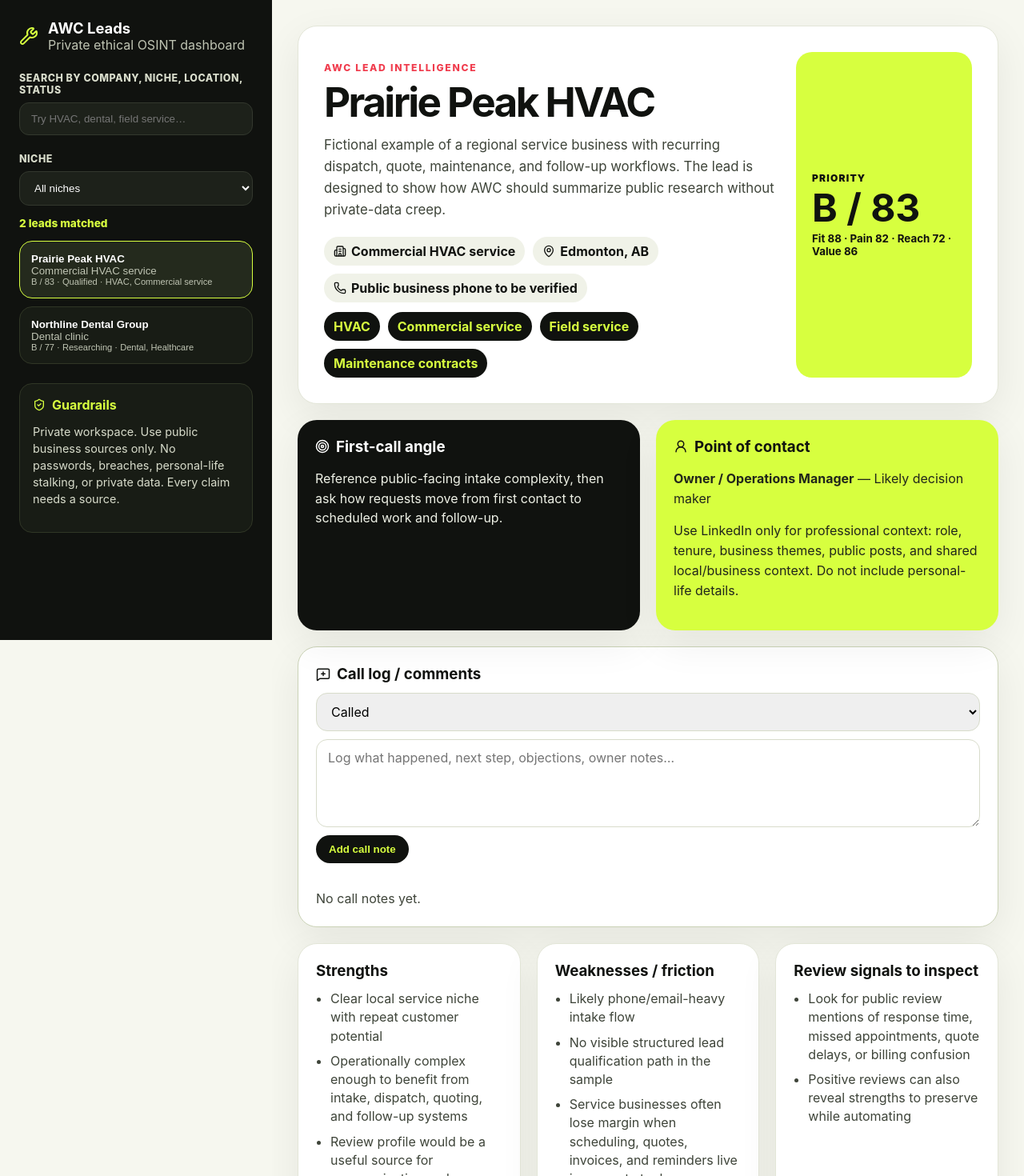
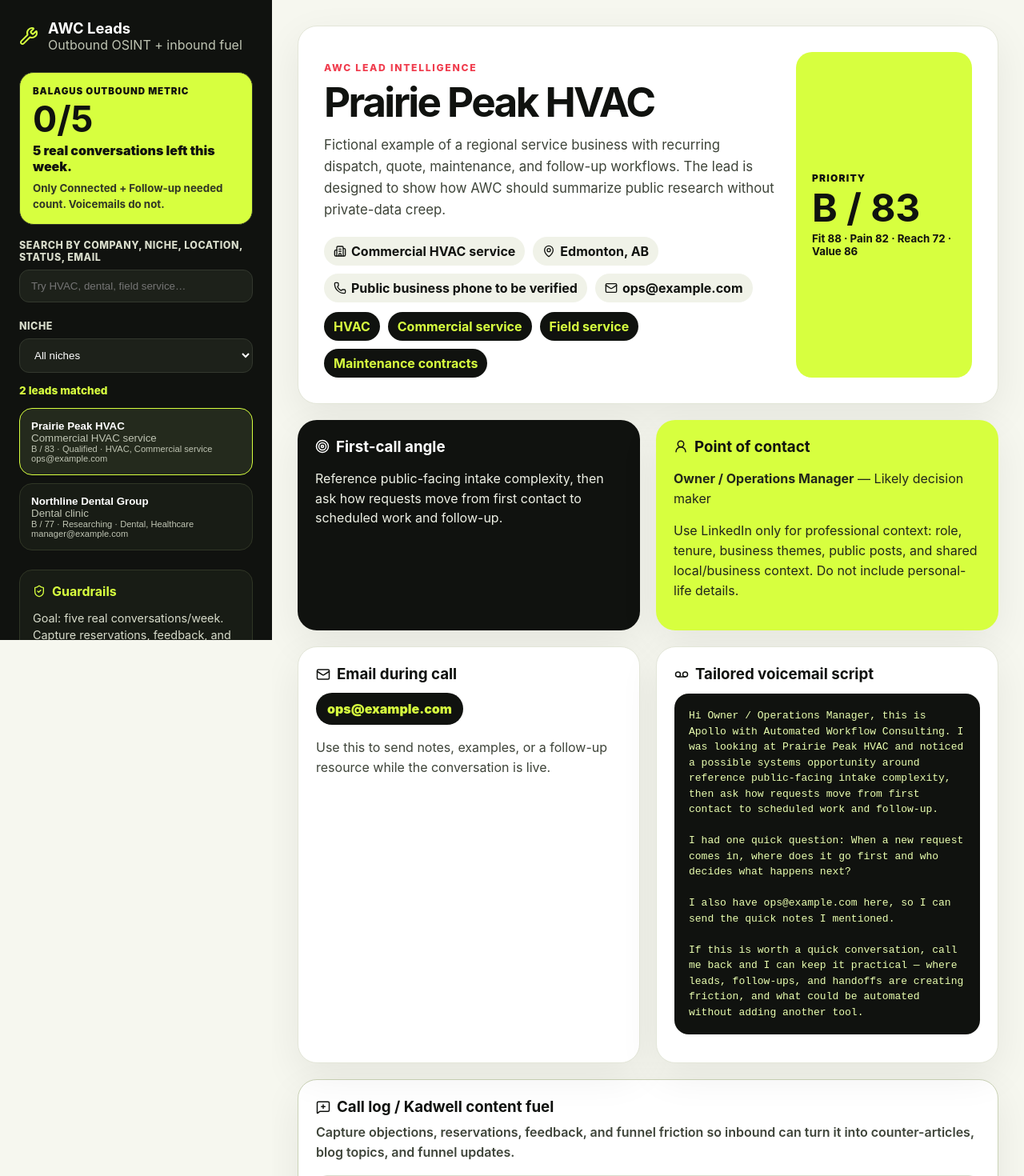
Before and after one commit to apollo357apollo357/awc-lead-dashboard, a React (Vite) app: page / in a window 1280 px wide. Shown: the top 1470 px of the page at 80% size. Built offline with nearby package versions, Linux system fonts and the light colour scheme.

Commit message:
feat: add outbound metrics and inbound feedback capture

```diff
--- a/src/App.tsx
+++ b/src/App.tsx
@@ -1,11 +1,12 @@
 import { FormEvent, useEffect, useMemo, useState } from 'react';
-import { Building2, ExternalLink, Gauge, MapPin, MessageSquarePlus, Phone, ShieldCheck, Sparkles, Target, UserRound, Wrench } from 'lucide-react';
+import { Building2, ExternalLink, Gauge, Mail, MapPin, MessageSquarePlus, Phone, ShieldCheck, Sparkles, Target, UserRound, Voicemail, Wrench } from 'lucide-react';
 import { sampleLeads } from './data/sampleLeads';
 import type { CallLog, Lead } from './types';
-import { calculatePriorityScore, gradeLead, summarizeLeadForCall } from './lib/leadScoring';
+import { calculatePriorityScore, countWeeklyConversations, createVoicemailScript, gradeLead, summarizeLeadForCall } from './lib/leadScoring';
 import './styles.css';
 
 const CALL_LOG_STORAGE_KEY = 'awc-lead-call-logs-v1';
+const WEEKLY_CONVERSATION_GOAL = 5;
 const scoreLabel = (lead: Lead) => `${gradeLead(lead)} / ${calculatePriorityScore(lead)}`;
 
 const loadCallLogs = (): CallLog[] => {
@@ -17,6 +18,21 @@
   } catch {
     return [];
   }
+};
+
+const startOfWeek = (date: Date) => {
+  const start = new Date(date);
+  const day = start.getDay();
+  const diff = start.getDate() - day + (day === 0 ? -6 : 1);
+  start.setDate(diff);
+  start.setHours(0, 0, 0, 0);
+  return start;
+};
+
+const endOfWeek = (date: Date) => {
+  const end = startOfWeek(date);
+  end.setDate(end.getDate() + 7);
+  return end;
 };
 
 function ListBlock({ title, items }: { title: string; items: string[] }) {
@@ -47,28 +63,81 @@
   );
 }
 
+function WeeklyMetrics({ logs }: { logs: CallLog[] }) {
+  const now = new Date();
+  const weeklyConversations = countWeeklyConversations(logs, startOfWeek(now), endOfWeek(now));
+  const remaining = Math.max(0, WEEKLY_CONVERSATION_GOAL - weeklyConversations);
+
+  return (
+    <section className="metric-card">
+      <span>Balagus outbound metric</span>
+      <strong>{weeklyConversations}/{WEEKLY_CONVERSATION_GOAL}</strong>
+      <p>{remaining === 0 ? 'Weekly conversation target hit.' : `${remaining} real conversation${remaining === 1 ? '' : 's'} left this week.`}</p>
+      <small>Only Connected + Follow-up needed count. Voicemails do not.</small>
+    </section>
+  );
+}
+
+function ContactActions({ lead }: { lead: Lead }) {
+  return (
+    <section className="card contact-actions">
+      <h3><Mail size={18} /> Email during call</h3>
+      {lead.contact.email ? (
+        <>
+          <a href={`mailto:${lead.contact.email}?subject=${encodeURIComponent(`AWC follow-up for ${lead.companyName}`)}`}>{lead.contact.email}</a>
+          <p>Use this to send notes, examples, or a follow-up resource while the conversation is live.</p>
+        </>
+      ) : <p>No public business email captured yet. Add it during enrichment before calling.</p>}
+    </section>
+  );
+}
+
+function VoicemailScript({ lead }: { lead: Lead }) {
+  return (
+    <section className="card callprep">
+      <h3><Voicemail size={18} /> Tailored voicemail script</h3>
+      <pre>{createVoicemailScript(lead)}</pre>
+    </section>
+  );
+}
+
 function CallActivity({ lead, logs, onAddLog }: { lead: Lead; logs: CallLog[]; onAddLog: (log: CallLog) => void }) {
   const [outcome, setOutcome] = useState<CallLog['outcome']>('Called');
   const [comment, setComment] = useState('');
+  const [reservation, setReservation] = useState('');
+  const [feedback, setFeedback] = useState('');
+  const [friction, setFriction] = useState('');
+  const [emailSent, setEmailSent] = useState(false);
+
+  const hasNote = [comment, reservation, feedback, friction].some((value) => value.trim());
 
   const handleSubmit = (event: FormEvent<HTMLFormElement>) => {
     event.preventDefault();
-    if (!comment.trim()) return;
+    if (!hasNote) return;
 
     onAddLog({
       id: `${lead.id}-${Date.now()}`,
       leadId: lead.id,
       createdAt: new Date().toISOString(),
       outcome,
-      comment: comment.trim()
+      comment: comment.trim(),
+      reservation: reservation.trim(),
+      feedback: feedback.trim(),
+      friction: friction.trim(),
+      emailSent
     });
     setOutcome('Called');
     setComment('');
+    setReservation('');
+    setFeedback('');
+    setFriction('');
+    setEmailSent(false);
   };
 
   return (
     <section className="card call-activity">
-      <h3><MessageSquarePlus size={18} /> Call log / comments</h3>
+      <h3><MessageSquarePlus size={18} /> Call log / Kadwell content fuel</h3>
+      <p className="field-help">Capture objections, reservations, feedback, and funnel friction so inbound can turn it into counter-articles, blog topics, and funnel updates.</p>
       <form onSubmit={handleSubmit} className="call-form">
         <select value={outcome} onChange={(event) => setOutcome(event.target.value as CallLog['outcome'])} aria-label="Call outcome">
           <option>Called</option>
@@ -77,18 +146,25 @@
           <option>Follow-up needed</option>
           <option>Not interested</option>
         </select>
-        <textarea value={comment} onChange={(event) => setComment(event.target.value)} placeholder="Log what happened, next step, objections, owner notes…" />
-        <button type="submit">Add call note</button>
+        <textarea value={comment} onChange={(event) => setComment(event.target.value)} placeholder="Conversation notes / next step…" />
+        <textarea value={reservation} onChange={(event) => setReservation(event.target.value)} placeholder="Reservations or objections: price, timing, trust, internal capacity…" />
+        <textarea value={feedback} onChange={(event) => setFeedback(event.target.value)} placeholder="Feedback: what landed, what confused them, exact phrasing they used…" />
+        <textarea value={friction} onChange={(event) => setFriction(event.target.value)} placeholder="Friction: website/funnel gaps, missing proof, unclear offer, bad CTA…" />
+        <label className="checkbox-row"><input type="checkbox" checked={emailSent} onChange={(event) => setEmailSent(event.target.checked)} /> Emailed resource during/after call</label>
+        <button type="submit">Add call intelligence</button>
       </form>
       <div className="call-log-list">
-        {logs.length === 0 ? <p className="empty-state">No call notes yet.</p> : null}
+        {logs.length === 0 ? <p className="empty-state">No call intelligence yet.</p> : null}
         {logs.map((log) => (
           <article key={log.id} className="call-log-entry">
             <div>
-              <strong>{log.outcome}</strong>
+              <strong>{log.outcome}{log.emailSent ? ' · emailed' : ''}</strong>
               <time>{new Date(log.createdAt).toLocaleString()}</time>
             </div>
-            <p>{log.comment}</p>
+            {log.comment ? <p>{log.comment}</p> : null}
+            {log.reservation ? <p><b>Reservation:</b> {log.reservation}</p> : null}
+            {log.feedback ? <p><b>Feedback:</b> {log.feedback}</p> : null}
+            {log.friction ? <p><b>Friction:</b> {log.friction}</p> : null}
           </article>
         ))}
       </div>
@@ -108,6 +184,7 @@
             <span><Building2 size={16} /> {lead.industry}</span>
             <span><MapPin size={16} /> {lead.location}</span>
             {lead.phone ? <span><Phone size={16} /> {lead.phone}</span> : null}
+            {lead.contact.email ? <span><Mail size={16} /> {lead.contact.email}</span> : null}
           </div>
           <div className="niche-tags">
             {lead.niches.map((niche) => <span key={niche}>{niche}</span>)}
@@ -130,6 +207,11 @@
           <p><strong>{lead.contact.name}</strong> — {lead.contact.title}</p>
           <p>{lead.contact.summary}</p>
         </section>
+      </section>
+
+      <section className="grid two">
+        <ContactActions lead={lead} />
+        <VoicemailScript lead={lead} />
       </section>
 
       <CallActivity lead={lead} logs={logs} onAddLog={onAddLog} />
@@ -186,7 +268,7 @@
     const q = query.toLowerCase().trim();
     return sampleLeads.filter((lead) => {
       const matchesNiche = selectedNiche === 'All niches' || lead.niches.includes(selectedNiche);
-      const haystack = [lead.companyName, lead.industry, lead.location, lead.status, ...lead.niches].join(' ').toLowerCase();
+      const haystack = [lead.companyName, lead.industry, lead.location, lead.status, lead.contact.email ?? '', ...lead.niches].join(' ').toLowerCase();
       return matchesNiche && (!q || haystack.includes(q));
     });
   }, [query, selectedNiche]);
@@ -201,10 +283,11 @@
           <Wrench />
           <div>
             <strong>AWC Leads</strong>
-            <span>Private ethical OSINT dashboard</span>
+            <span>Outbound OSINT + inbound fuel</span>
           </div>
         </div>
-        <label className="filter-label" htmlFor="lead-search">Search by company, niche, location, status</label>
+        <WeeklyMetrics logs={callLogs} />
+        <label className="filter-label" htmlFor="lead-search">Search by company, niche, location, status, email</label>
         <input id="lead-search" value={query} onChange={(event) => setQuery(event.target.value)} placeholder="Try HVAC, dental, field service…" />
         <label className="filter-label" htmlFor="niche-filter">Niche</label>
         <select id="niche-filter" className="sidebar-select" value={selectedNiche} onChange={(event) => setSelectedNiche(event.target.value)}>
@@ -219,6 +302,7 @@
                 <strong>{lead.companyName}</strong>
                 <span>{lead.industry}</span>
                 <small>{scoreLabel(lead)} · {lead.status} · {lead.niches.slice(0, 2).join(', ')}</small>
+                {lead.contact.email ? <small>{lead.contact.email}</small> : null}
                 {logCount > 0 ? <em>{logCount} call note{logCount === 1 ? '' : 's'}</em> : null}
               </button>
             );
@@ -226,7 +310,7 @@
         </div>
         <section className="ethics">
           <h2><ShieldCheck size={16} /> Guardrails</h2>
-          <p>Private workspace. Use public business sources only. No passwords, breaches, personal-life stalking, or private data. Every claim needs a source.</p>
+          <p>Goal: five real conversations/week. Capture reservations, feedback, and friction for Kadwell's blogs, counter-articles, paid ads, and funnel updates.</p>
         </section>
       </aside>
       <LeadDetail lead={selected} logs={selectedLogs} onAddLog={(log) => setCallLogs((current) => [log, ...current])} />
--- a/src/data/sampleLeads.ts
+++ b/src/data/sampleLeads.ts
@@ -46,6 +46,7 @@
       name: 'Owner / Operations Manager',
       title: 'Likely decision maker',
       linkedinUrl: 'LinkedIn URL to be added from public source',
+      email: 'ops@example.com',
       summary: 'Use LinkedIn only for professional context: role, tenure, business themes, public posts, and shared local/business context. Do not include personal-life details.',
       conversationOpeners: [
         "Mention the company's visible service mix and ask how intake is routed today.",
@@ -110,6 +111,7 @@
     contact: {
       name: 'Clinic Manager / Owner Dentist',
       title: 'Likely decision maker',
+      email: 'manager@example.com',
       summary: 'Keep outreach focused on public clinic operations, patient experience, and scheduling workflow.',
       conversationOpeners: ['Ask how new patient intake is handled today.', 'Reference public booking flow if visible.', 'Frame automation around staff time and patient experience.'],
       boundaries: ['Do not infer patient data.', 'Do not collect medical/private health information.', 'Use only public business-facing facts.'],
--- a/src/lib/leadScoring.ts
+++ b/src/lib/leadScoring.ts
@@ -1,6 +1,7 @@
-import type { Lead } from '../types';
+import type { CallLog, Lead } from '../types';
 
 const clampScore = (score: number) => Math.max(0, Math.min(100, Math.round(score)));
+const conversationOutcomes: CallLog['outcome'][] = ['Connected', 'Follow-up needed'];
 
 export function calculatePriorityScore(lead: Pick<Lead, 'fitScore' | 'painScore' | 'reachabilityScore' | 'valueScore'>): number {
   const weighted =
@@ -25,8 +26,25 @@
   const reviewContext = lead.reviewSignals.length > 0
     ? `\nReview signals: ${lead.reviewSignals.slice(0, 2).join('; ')}.`
     : '';
+  const emailContext = lead.contact.email ? `\nEmail during call: ${lead.contact.email}` : '';
 
-  return `${lead.companyName} (${lead.industry}, ${lead.location})\nContact: ${lead.contact.name}, ${lead.contact.title}\nPriority: ${gradeLead(lead)} / ${calculatePriorityScore(lead)}\nAngle: ${lead.firstCallAngle}${reviewContext}\nTop discovery questions:\n${topQuestions}`;
+  return `${lead.companyName} (${lead.industry}, ${lead.location})\nContact: ${lead.contact.name}, ${lead.contact.title}${emailContext}\nPriority: ${gradeLead(lead)} / ${calculatePriorityScore(lead)}\nAngle: ${lead.firstCallAngle}${reviewContext}\nTop discovery questions:\n${topQuestions}`;
+}
+
+export function countWeeklyConversations(logs: CallLog[], start: Date, end: Date): number {
+  return logs.filter((log) => {
+    const createdAt = new Date(log.createdAt);
+    return createdAt >= start && createdAt < end && conversationOutcomes.includes(log.outcome);
+  }).length;
+}
+
+export function createVoicemailScript(lead: Lead): string {
+  const question = lead.discoveryQuestions[0] ?? 'how your team handles repeat workflow bottlenecks today';
+  const emailLine = lead.contact.email
+    ? `I also have ${lead.contact.email.toLowerCase()} here, so I can send the quick notes I mentioned.`
+    : 'If you prefer, I can send the quick notes by email once I have the best address.';
+
+  return `Hi ${lead.contact.name}, this is Apollo with Automated Workflow Consulting. I was looking at ${lead.companyName} and noticed a possible systems opportunity around ${lead.firstCallAngle.toLowerCase()}\n\nI had one quick question: ${question}\n\n${emailLine}\n\nIf this is worth a quick conversation, call me back and I can keep it practical — where leads, follow-ups, and handoffs are creating friction, and what could be automated without adding another tool.`;
 }
 
 export function enrichLeadScores(lead: Lead): Lead {
--- a/src/styles.css
+++ b/src/styles.css
@@ -10,6 +10,11 @@
 .filter-label { display: block; color: #d8dccb; font-size: .78rem; font-weight: 800; letter-spacing: .04em; margin: 12px 0 8px; text-transform: uppercase; }
 .sidebar input, .sidebar-select { width: 100%; border: 1px solid #33382e; background: #1d211a; color: #fff; border-radius: 12px; padding: 12px 14px; margin-bottom: 10px; }
 .result-count { color: #d7ff3f; font-weight: 800; font-size: .85rem; margin: 4px 0 14px; }
+.metric-card { border: 1px solid #303626; background: #d7ff3f; color: #10120f; border-radius: 18px; padding: 16px; margin-bottom: 18px; }
+.metric-card span { display: block; text-transform: uppercase; font-size: .72rem; font-weight: 900; letter-spacing: .08em; }
+.metric-card strong { display: block; font-size: 2.8rem; line-height: 1; margin: 6px 0; }
+.metric-card p { margin: 0 0 6px; font-weight: 900; }
+.metric-card small { color: #303626; font-weight: 700; }
 .lead-list { display: grid; gap: 10px; }
 .lead-list button { text-align: left; border: 1px solid #303626; background: #181c15; color: #fff; border-radius: 16px; padding: 14px; cursor: pointer; }
 .lead-list button.active, .lead-list button:hover { border-color: #d7ff3f; background: #242a1d; }
@@ -50,8 +55,10 @@
 .callprep pre { white-space: pre-wrap; background: #10120f; color: #eaffb0; border-radius: 18px; padding: 18px; line-height: 1.5; overflow-x: auto; }
 .call-activity { margin-bottom: 20px; border-color: #cbd3b7; }
 .call-form { display: grid; gap: 10px; }
+.field-help { margin-top: -4px; color: #69715e; font-weight: 600; }
 .call-form select, .call-form textarea { width: 100%; border: 1px solid #d8dccb; border-radius: 14px; padding: 12px 14px; font: inherit; }
 .call-form textarea { min-height: 110px; resize: vertical; }
+.checkbox-row { display: inline-flex; gap: 8px; align-items: center; color: #3e4439; font-weight: 800; }
 .call-form button { justify-self: start; border: none; border-radius: 999px; background: #10120f; color: #d7ff3f; padding: 10px 16px; font-weight: 900; cursor: pointer; }
 .call-log-list { display: grid; gap: 10px; margin-top: 16px; }
 .empty-state { margin-bottom: 0; color: #69715e; }
@@ -62,4 +69,5 @@
 .sources { display: grid; gap: 10px; }
 .sources a { display: flex; align-items: center; gap: 8px; border: 1px solid #e3e6d8; background: #f7f8f1; border-radius: 14px; padding: 12px; text-decoration: none; font-weight: 800; }
 .sources small { margin-left: auto; color: #69715e; font-weight: 500; }
+.contact-actions a { display: inline-flex; width: fit-content; border-radius: 999px; background: #10120f; color: #d7ff3f; padding: 10px 14px; text-decoration: none; font-weight: 900; }
 @media (max-width: 1100px) { .app-shell { grid-template-columns: 1fr; } .sidebar { height: auto; position: static; } .hero-card, .two, .three, .four { grid-template-columns: 1fr; } }
--- a/src/types.ts
+++ b/src/types.ts
@@ -30,6 +30,10 @@
   createdAt: string;
   outcome: 'Called' | 'Left voicemail' | 'Connected' | 'Follow-up needed' | 'Not interested';
   comment: string;
+  reservation?: string;
+  feedback?: string;
+  friction?: string;
+  emailSent?: boolean;
 };
 
 export type Lead = {
```
Also changed, not shown: 1 other file (tests, documents, lock files or other folders).
